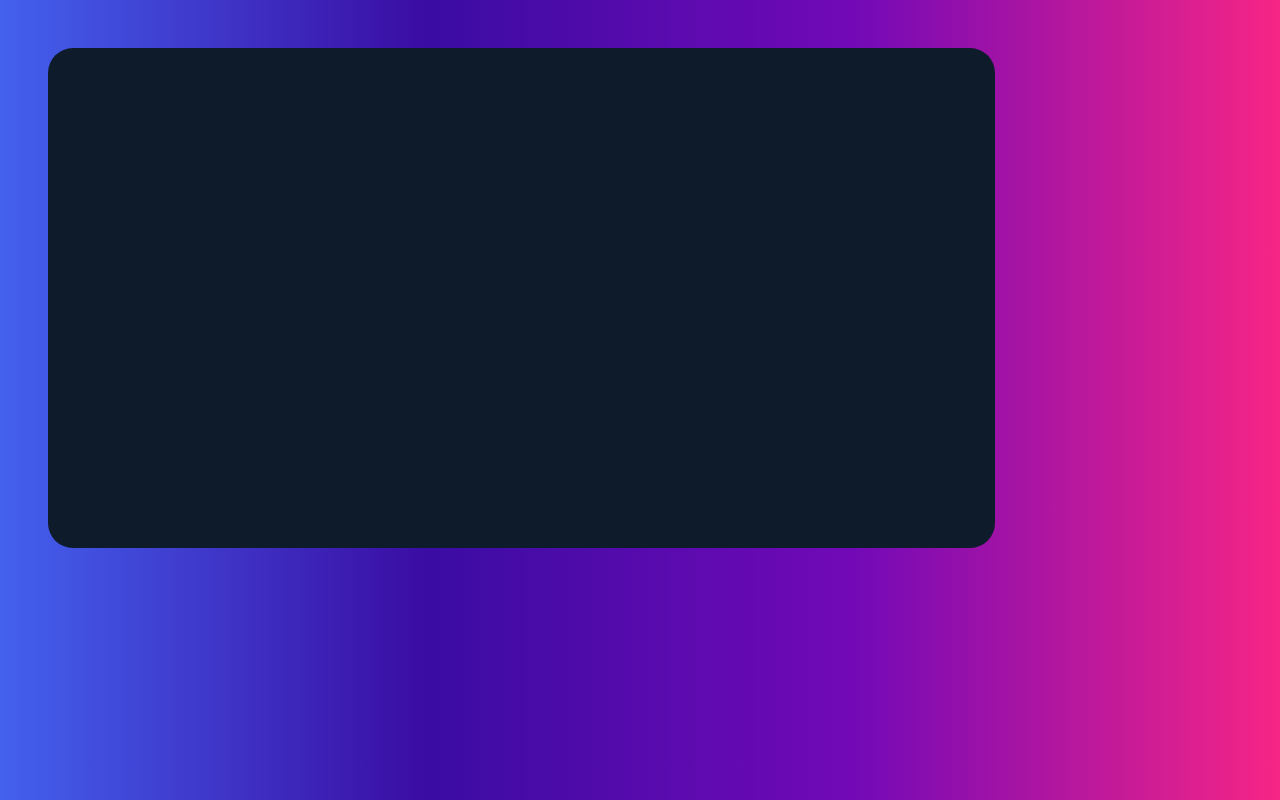
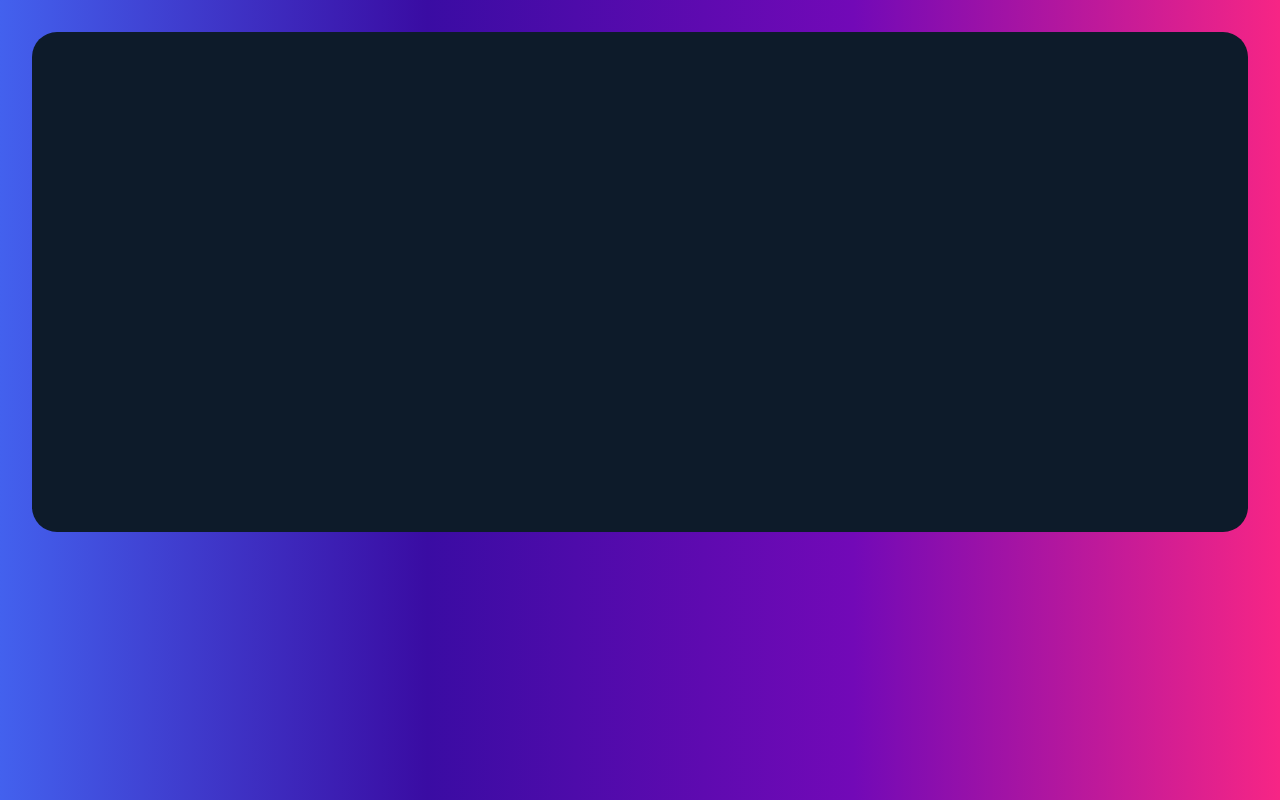
Before and after one commit to Marianocoderx/website2-test, a plain HTML site: page index.html in a window 1280 px wide. Drawn offline with Linux system fonts and the light colour scheme.

Commit message:
1 file modified

```diff
--- a/index.css
+++ b/index.css
@@ -16,13 +16,15 @@ font-family: 'Rubik Bubbles', cursive;*/
 body{
   height: 800px;
   width: 100%;
-  padding: 3em;
+  display: flex;
+  justify-content: center;
+  padding: 2em;
   background: linear-gradient(to left,#f72585,#7209b7,#3a0ca3,#4361ee);
 }
 
 .space-text{
   height: 500px;
-  width: 80%;
+  width: 100%;
   border-radius: 25px;
   background-color: #0d1b2a;
 }
```
